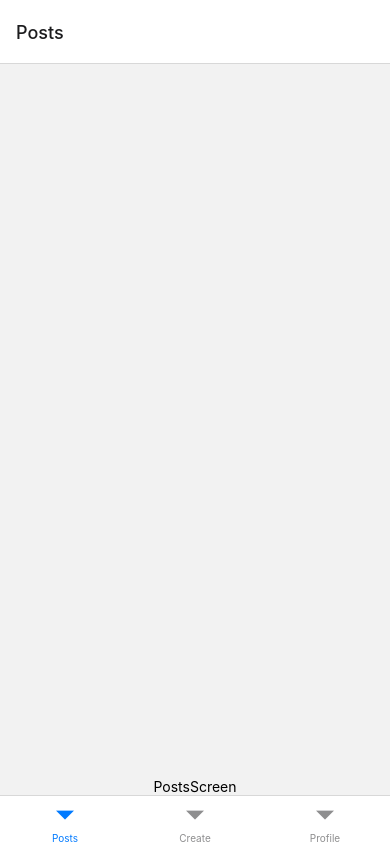
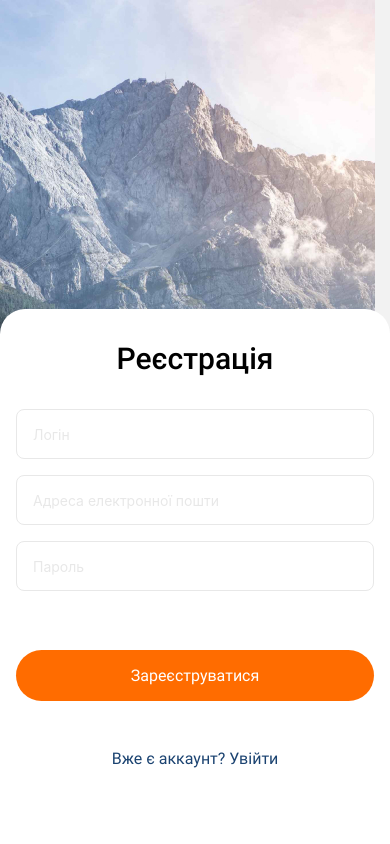
Before and after one commit to Andrii-Smolianinov/Project-react-native, a React Native app: screen / in a window 390 px wide. Built offline with nearby package versions, Linux system fonts and the light colour scheme.

Commit message:
added camera

```diff
--- a/App.js
+++ b/App.js
@@ -1,34 +1,10 @@
 import React, { useState, useCallback, useEffect } from "react";
-import { createNativeStackNavigator } from '@react-navigation/native-stack';
 import { NavigationContainer } from "@react-navigation/native";
-import RegistrationScreen from "./Screens/auth/RegistrationScreen";
-import LoginScreen from "./Screens/auth/LoginScreen";
-import { createBottomTabNavigator } from '@react-navigation/bottom-tabs';
-import PostsScreen from "./Screens/PostsScreen";
-import CreatePostsScreen from "./Screens/CreatePostsScreen";
-import ProfileScreen from "./Screens/ProfileScreen";
 
-const AuthStack = createNativeStackNavigator();
-
-const Tabs = createBottomTabNavigator();
+import { useRoute } from "./router";
 
 export default function App() {
+  const routing = useRoute(null);
 
-  return (
-    <NavigationContainer>
-      <Tabs.Navigator>
-        <Tabs.Screen  name="Posts" component={PostsScreen}  />
-        <Tabs.Screen name="Create" component={CreatePostsScreen} />
-        <Tabs.Screen name="Profile" component={ProfileScreen} />
-      </Tabs.Navigator>
-    </NavigationContainer>
-  );
+  return <NavigationContainer>{routing}</NavigationContainer>;
 }
-
-// auth
-// <NavigationContainer>
-//       <AuthStack.Navigator initialRouteName="Registration">
-//         <AuthStack.Screen options={{headerShown: false}} name="Registration" component={RegistrationScreen}  />
-//         <AuthStack.Screen options={{headerShown: false}} name="Login" component={LoginScreen} />
-//       </AuthStack.Navigator>
-//     </NavigationContainer>
--- a/Screens/CommentsScreen.js
+++ b/Screens/CommentsScreen.js
@@ -12,7 +12,7 @@ export default function CommentsScreen() {
 const styles = StyleSheet.create({
   container: {
     flex: 1,
-    justifyContent: "flex-end",
+    justifyContent: "center",
     alignItems: "center",
   },
 })
--- a/Screens/CreatePostsScreen.js
+++ b/Screens/CreatePostsScreen.js
@@ -1,18 +1,150 @@
-import React from "react";
-import { StyleSheet, View, Text } from "react-native";
+import React, { useState, useEffect, useRef } from "react";
+import {
+  Text,
+  View,
+  TouchableOpacity,
+  StyleSheet,
+  useWindowDimensions,
+  Image,
+} from "react-native";
+import { Camera } from "expo-camera";
+import * as MediaLibrary from "expo-media-library";
+import { MaterialCommunityIcons } from "@expo/vector-icons";
+import { FontAwesome } from "@expo/vector-icons";
 
-export default function CreatePostsScreen() {
+export default function CreatePostsScreen({ navigation }) {
+  const [hasPermission, setHasPermission] = useState(null);
+  const [cameraRef, setCameraRef] = useState(null);
+  const [photo, setPhoto] = useState(null);
+  const [type, setType] = useState(Camera.Constants.Type.back);
+
+  const { width } = useWindowDimensions();
+
+  useEffect(() => {
+    (async () => {
+      const { status } = await Camera.requestPermissionsAsync();
+      await MediaLibrary.requestPermissionsAsync();
+
+      setHasPermission(status === "granted");
+    })();
+  }, []);
+
+  if (hasPermission === null) {
+    return <View />;
+  }
+  if (hasPermission === false) {
+    return <Text>No access to camera</Text>;
+  }
+
+  const sendPhoto = () => {
+    navigation.navigate("Публікації", { photo });
+  };
+
   return (
     <View style={styles.container}>
-      <Text>CreatePostsScreen</Text>
+      <Camera
+        style={styles.camera}
+        type={type}
+        ref={(ref) => {
+          setCameraRef(ref);
+        }}
+      >
+        {photo && (
+          <View style={styles.photoContainer}>
+          <Image
+            style={{ height: 240, width: width }}
+            source={{ uri: photo }}
+          />
+        </View>
+        )}
+
+        <TouchableOpacity
+          style={styles.flipContainer}
+          onPress={() => {
+            setType(
+              type === Camera.Constants.Type.back
+                ? Camera.Constants.Type.front
+                : Camera.Constants.Type.back
+            );
+          }}
+        >
+          <MaterialCommunityIcons
+            name="camera-flip-outline"
+            size={34}
+            color="white"
+          />
+        </TouchableOpacity>
+        <TouchableOpacity
+          style={styles.cameraButton}
+          onPress={async () => {
+            if (cameraRef) {
+              const { uri } = await cameraRef.takePictureAsync();
+              await MediaLibrary.createAssetAsync(uri);
+              setPhoto(uri);
+            }
+          }}
+        >
+          <FontAwesome name="camera" size={24} color="white" />
+        </TouchableOpacity>
+      </Camera>
+      <View>
+        <TouchableOpacity
+          style={styles.sendBtn}
+          onPress={sendPhoto}
+          activeOpacity={0.7}
+        >
+          <Text style={styles.titleSendBtn}>Опублікувати</Text>
+        </TouchableOpacity>
+      </View>
     </View>
   );
 }
 
 const styles = StyleSheet.create({
-  container: {
-    flex: 1,
-    justifyContent: "flex-end",
+  container: { flex: 1 },
+  camera: {
+    height: 240,
+    marginTop: 32,
+    alignItems: "center",
+    justifyContent: "center",
+    marginHorizontal: 16,
+  },
+  photoContainer: {
+    position: "absolute",
+    top: 0,
+    left: 0,
+    right: 0,
+    borderColor: "#5cda13",
+    borderWidth: 1,
+    borderRadius: 8,
+  },
+  flipContainer: {
+    position: "absolute",
+    left: 0,
+  },
+  cameraButton: {
+    borderWidth: 1,
+    borderColor: "#FFFFFF4D",
+    backgroundColor: "#FFFFFF4D",
+    width: 60,
+    height: 60,
+    borderRadius: 50,
+    justifyContent: "center",
     alignItems: "center",
   },
-})
+  sendBtn: {
+    height: 51,
+    marginTop: 43,
+    marginBottom: 32,
+    marginHorizontal: 16,
+    borderRadius: 100,
+    backgroundColor: "#FF6C00",
+    justifyContent: "center",
+    alignItems: "center",
+  },
+  titleSendBtn: {
+    color: "#FFFFFF",
+    fontSize: 16,
+    fontFamily: "Roboto-Regular",
+  },
+});
--- a/Screens/Home.js
+++ b/Screens/Home.js
@@ -13,7 +13,7 @@ export default function Home() {
 const styles = StyleSheet.create({
   container: {
     flex: 1,
-    justifyContent: "flex-end",
+    justifyContent: "center",
     alignItems: "center",
   },
 })
--- a/Screens/MapScreen.js
+++ b/Screens/MapScreen.js
@@ -13,7 +13,7 @@ export default function MapScreen() {
 const styles = StyleSheet.create({
   container: {
     flex: 1,
-    justifyContent: "flex-end",
+    justifyContent: "center",
     alignItems: "center",
   },
 })
--- a/Screens/PostsScreen.js
+++ b/Screens/PostsScreen.js
@@ -1,8 +1,8 @@
-
 import React from "react";
 import { StyleSheet, View, Text } from "react-native";
 
-export default function PostsScreen() {
+export default function PostsScreen({ route }) {
+  console.log("route.params", route.params);
   return (
     <View style={styles.container}>
       <Text>PostsScreen</Text>
@@ -13,7 +13,7 @@ export default function PostsScreen() {
 const styles = StyleSheet.create({
   container: {
     flex: 1,
-    justifyContent: "flex-end",
+    justifyContent: "center",
     alignItems: "center",
   },
-})
+});
--- a/Screens/ProfileScreen.js
+++ b/Screens/ProfileScreen.js
@@ -13,7 +13,7 @@ export default function ProfileScreen() {
 const styles = StyleSheet.create({
   container: {
     flex: 1,
-    justifyContent: "flex-end",
+    justifyContent: "center",
     alignItems: "center",
   },
 })
--- /dev/null
+++ b/router.js
@@ -0,0 +1,44 @@
+import React from "react";
+
+import { createNativeStackNavigator } from "@react-navigation/native-stack";
+import { createBottomTabNavigator } from "@react-navigation/bottom-tabs";
+
+import RegistrationScreen from "./Screens/auth/RegistrationScreen";
+import LoginScreen from "./Screens/auth/LoginScreen";
+import PostsScreen from "./Screens/PostsScreen";
+import CreatePostsScreen from "./Screens/CreatePostsScreen";
+import ProfileScreen from "./Screens/ProfileScreen";
+
+const AuthStack = createNativeStackNavigator();
+const Tabs = createBottomTabNavigator();
+
+import { AntDesign } from '@expo/vector-icons';
+import { SimpleLineIcons } from '@expo/vector-icons';
+import { Feather } from '@expo/vector-icons';
+
+export const useRoute = (isAuth) => {
+  if (!isAuth) {
+    return (
+      <AuthStack.Navigator initialRouteName="Registration">
+        <AuthStack.Screen
+          options={{ headerShown: false }}
+          name="Registration"
+          component={RegistrationScreen}
+        />
+        <AuthStack.Screen
+          options={{ headerShown: false }}
+          name="Login"
+          component={LoginScreen}
+        />
+      </AuthStack.Navigator>
+    );
+  }
+  return (
+    <Tabs.Navigator tabBarOptions={{showLabel: false}}>
+      <Tabs.Screen options={{tabBarIcon: ({ focused, size, color }) => <AntDesign name="appstore-o" size={size} color={color} />}} name="Публікації" component={PostsScreen} />
+      <Tabs.Screen options={{tabBarIcon: ({ focused, size, color }) => <Feather name="plus" size={size} color={color} />}} name="Створити публікацію" component={CreatePostsScreen} />
+      <Tabs.Screen options={{headerShown: false, tabBarIcon: ({ focused, size, color }) => <SimpleLineIcons name="user" size={size} color={color} />}} name="Profile"
+      component={ProfileScreen} />
+    </Tabs.Navigator>
+  );
+};
```
Also changed, not shown: package.json (+5 -2 lines), 2 other files (tests, documents, lock files or other folders).
